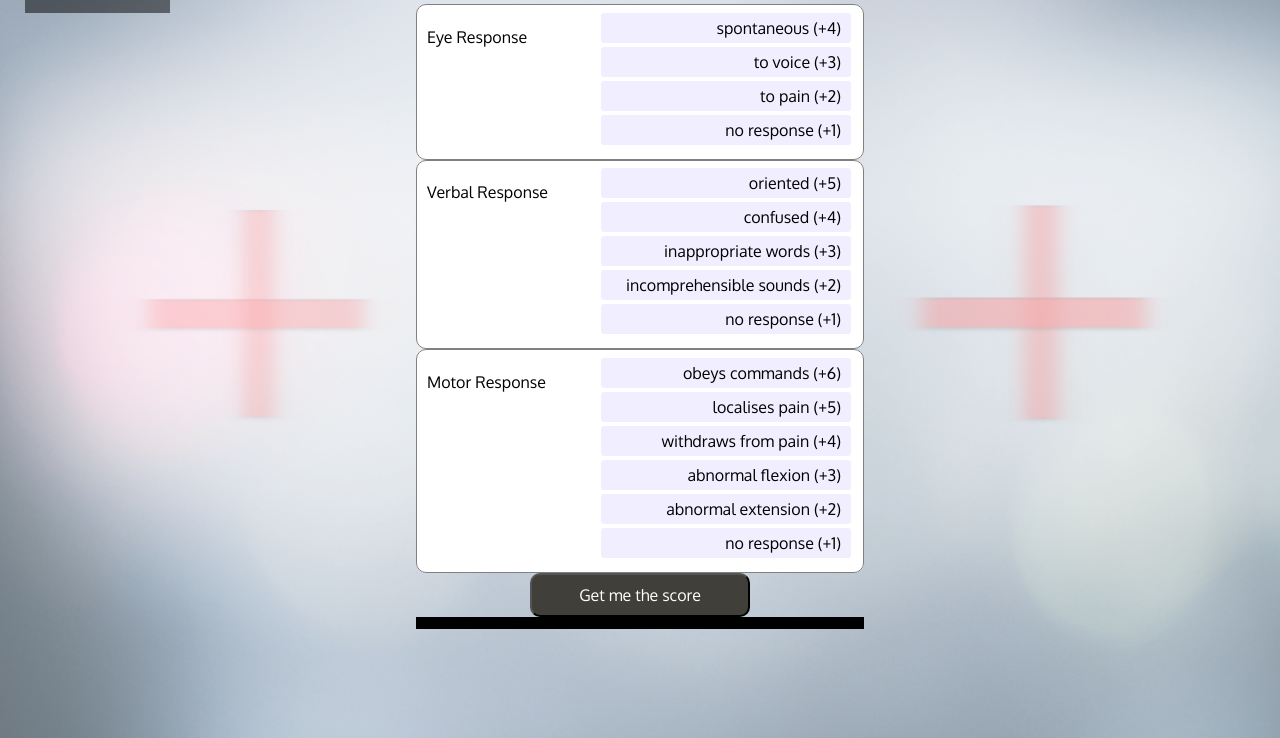
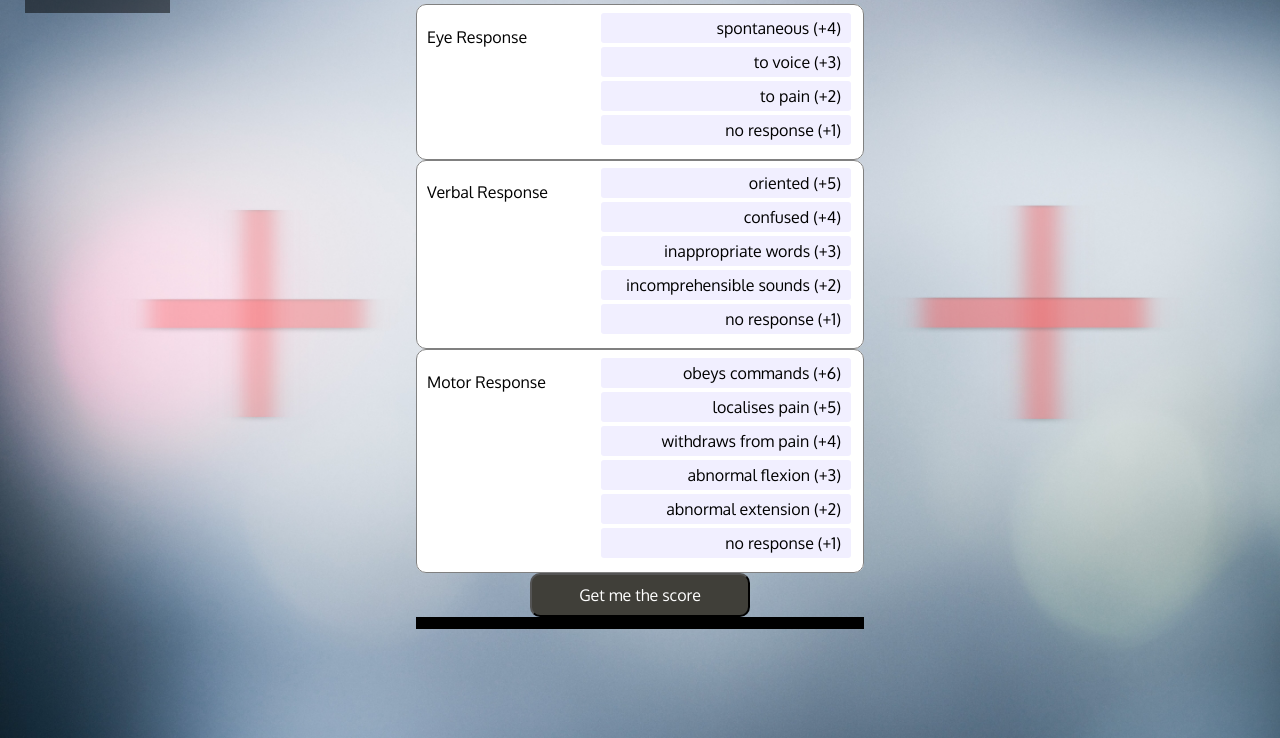
Before and after one commit to b-chuang/billChuangProjectThree, a plain HTML site: page index.html in a window 1280 px wide. Shown: the part 62-800 px from the top of the page. Drawn offline with nearby package versions, Linux system fonts and the light colour scheme.

Commit message:
fixed background

```diff
--- a/styles/partials/_utils.scss
+++ b/styles/partials/_utils.scss
@@ -1,5 +1,5 @@
-@mixin sectionBackground($path) {
+/* @mixin sectionBackground($path) {
     background-image: url($path);
     background-position: center;
     background-size: cover;
-}
+} */
--- a/styles/style.scss
+++ b/styles/style.scss
@@ -2,15 +2,23 @@
 @import "partials/_utils";
 @import "partials/_typography";
 
+body {
+    background-color: rgba(255,255,255, 0.2);
+    background-image: url('../assets/back-3.png');
+    background-repeat: no-repeat;
+    background-size: cover;
+    max-height: 100%;
+}
 
 main {
+
+.wrapper {
+    margin: 0 auto;
    /*  position: relative; */
-    height: 100vh;
-    color: #000;
-    .wrapper {
-        margin: 0 auto;
+    /* height: 100vh; */
+    /* color: #000; */
     }
-    &:before{
+    /* &:before{
         @include sectionBackground('../assets/back-3.png');
         content: '';
         position: absolute;
@@ -20,9 +28,9 @@ main {
         bottom: 0;
         left: 0;
         opacity: .6;
+ */
+    }
 
-    }
-}
 
 /* @media (max-width: 500px) {
     main::before {
@@ -88,6 +96,7 @@ form {
 }
 
 @media (max-width: 1000px) {
+
     .wrapper-output {
         width:42%;
     }
@@ -233,6 +242,7 @@ nav a {
         display: grid;
         grid-row: 2;
     }
+
 }
 
 
@@ -299,6 +309,8 @@ input[type='submit'] {
     width: 100%;
     /* border-bottom: none; */
     margin: 0 auto;
+    transition: all 2s ease-out;
+
 
 }
 
```
Also changed, not shown: styles/style.css.
